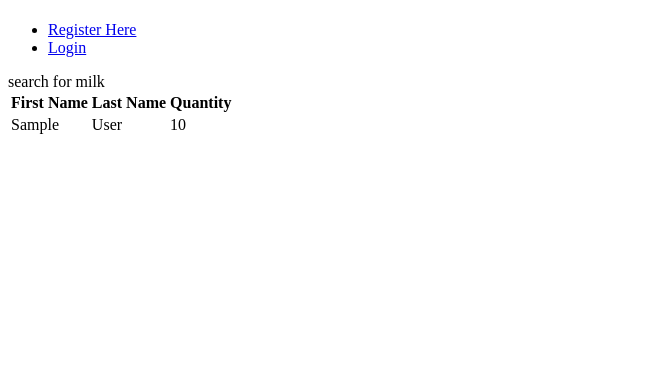
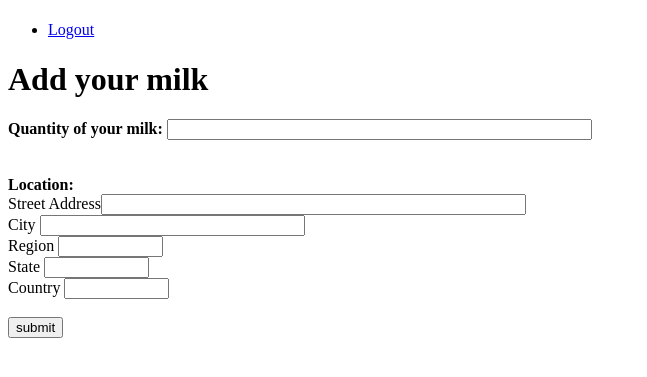
Before and after one commit to imtiana/mommyspectra, a Django app: page /milk/add/ in a window 1280 px wide. Shown: the part 45-422 px from the top of the page, without its empty margins (0-647 px from the left). Run offline with Django 3.2, Linux system fonts and the light colour scheme; a user stored in the database is signed in; tables that the repository leaves empty hold one stand-in row (values such as "Sample post").

Commit message:
add adding milk

```diff
--- a/spectra/spectra/milk/urls.py
+++ b/spectra/spectra/milk/urls.py
@@ -2,8 +2,9 @@
 from django.contrib import admin
 from django.views.generic import TemplateView
 
-from spectra.milk.views import search
+from spectra.milk.views import search, add
 
 urlpatterns = [
+    url(r'^add/?', add, name='add_search'),
     url(r'^', search, name='milk_search'),
 ]
--- a/spectra/spectra/milk/views.py
+++ b/spectra/spectra/milk/views.py
@@ -3,9 +3,12 @@
 from django.contrib.auth.decorators import login_required
 from django import forms
 from django.template import RequestContext
+from datetime import datetime
 
 from django.contrib.auth import authenticate, login, logout
 from django.http import HttpResponseRedirect, HttpResponse
+
+from spectra.milk.forms import MilkForm, LocationForm
 
 from spectra.milk.models import MilkPost
 from spectra.user.forms import UserForm
@@ -14,3 +17,17 @@
 def search(request):
     milk_posts = MilkPost.objects.filter(status=MilkPost.AVAILABLE)
     return render_to_response('milk_search.html', context={'posts': milk_posts})
+
+@login_required
+def add(request):
+    context = RequestContext(request)
+
+    if request.method == 'POST':
+        location_form = LocationForm(data=request.POST)
+        milk_form = MilkForm(data=request.POST)
+
+        if location_form.is_valid() and milk_form.is_valid():
+            location = location_form.save()
+            MilkPost(quantity=milk_form.cleaned_data.get("quantity"), location=location, provider=request.user.userprofile, post_date=datetime.now()).save()
+
+    return render_to_response('add_milk.html', context = context)
--- a/spectra/spectra/user/models.py
+++ b/spectra/spectra/user/models.py
@@ -2,7 +2,7 @@
 from django.db import models
 
 class UserProfile(models.Model):
-    user = models.OneToOneField(User, on_delete=models.CASCADE)
+    user = models.OneToOneField(User, on_delete=models.CASCADE, related_name="userprofile")
     phone_number = models.IntegerField()
     biography = models.CharField(max_length=256)
     city = models.CharField(max_length=256)
--- /dev/null
+++ b/spectra/templates/add_milk.html
@@ -0,0 +1,21 @@
+{% extends "base.html" %}
+{% block content %}
+
+    <h1>Add your milk</h1>
+
+		<form id="addmilk_form" method="post" action="/milk/add/">
+		{% csrf_token %}
+		<b>Quantity of your milk:</b> <input type="text" name="quantity" value="" size="50" />
+		<br /><br /><br />
+		<b>Location:</b><br />
+		Street Address<input type="text" name="address" value="" size="50" /><br />
+		City <input type="text" name="city" value="" size="30" /><br />
+		Region <input type="text" name="region" value="" size="10" /><br />
+		State <input type="text" name="state" value="" size="10" /><br />
+		Country <input type="text" name="country" value="" size="10" /><br />
+		<br />
+
+    <input type="submit" value="submit" />
+		</form>
+
+{% endblock %}
--- a/spectra/templates/index.html
+++ b/spectra/templates/index.html
@@ -8,4 +8,5 @@
     <p>or have milk to spare?</p>
 
     {% endif %}
+
 {% endblock %}
```
Also changed, not shown: spectra/spectra/milk/forms.py (added, +11 -0 lines).
